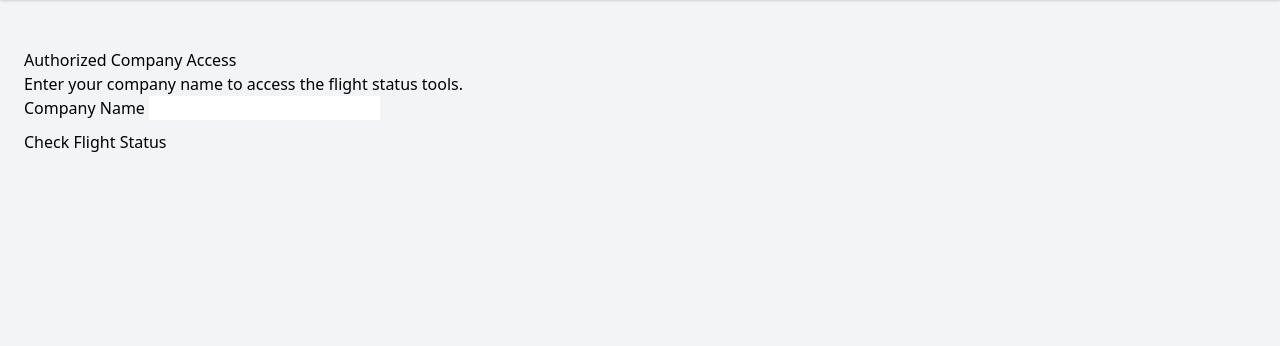
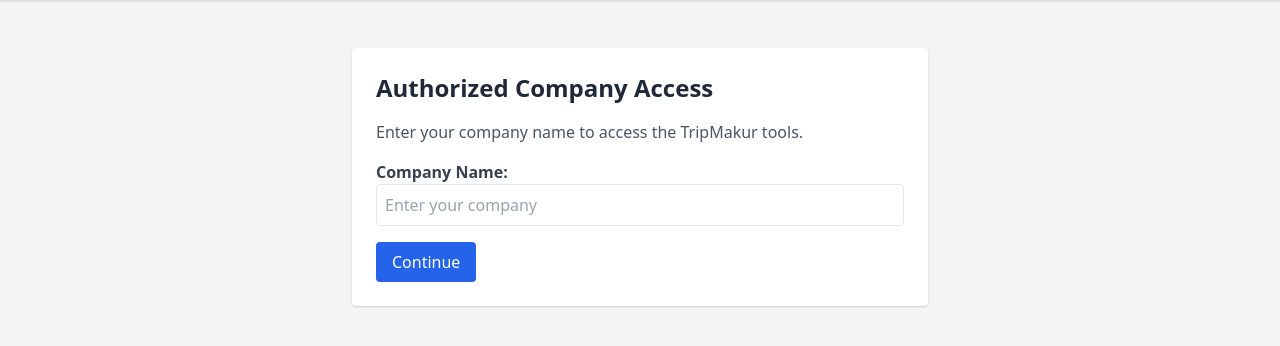
Before and after one commit to tripmakur/tripmakur, a Flask app: page / in a window 1280 px wide. Shown: the part 64-410 px from the top of the page. Run offline with Flask 3, Linux system fonts and the light colour scheme.

Commit message:
Update index.html

```diff
--- a/templates/index.html
+++ b/templates/index.html
@@ -1,16 +1,28 @@
 {% extends "base.html" %}
 {% block content %}
 
-<div class="card">
-    <h2>Authorized Company Access</h2>
-    <p>Enter your company name to access the flight status tools.</p>
+<div class="max-w-xl mx-auto bg-white p-6 shadow rounded">
+    <h1 class="text-2xl font-bold mb-4 text-gray-800">Authorized Company Access</h1>
 
-    <form method="POST" action="{{ url_for('home') }}">
-        <div style="margin-bottom:10px;">
-            <label for="company">Company Name</label>
-            <input type="text" id="company" name="company" required>
+    <p class="text-gray-600 mb-4">
+        Enter your company name to access the TripMakur tools.
+    </p>
+
+    <form method="POST" action="{{ url_for('home') }}" class="space-y-4">
+        <div>
+            <label class="block font-semibold text-gray-700">Company Name:</label>
+            <input
+                type="text"
+                name="company"
+                required
+                class="border p-2 rounded w-full"
+                placeholder="Enter your company"
+            >
         </div>
-        <button type="submit" class="btn btn-primary">Check Flight Status</button>
+
+        <button class="bg-blue-600 text-white px-4 py-2 rounded hover:bg-blue-700">
+            Continue
+        </button>
     </form>
 </div>
 
```
